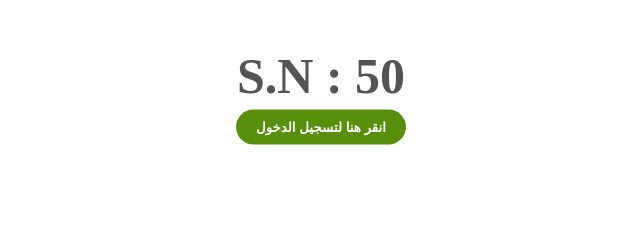
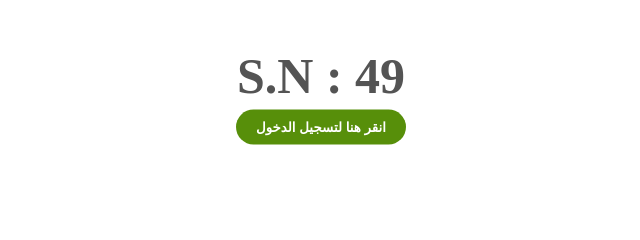
Before and after one commit to ALEmadTransport/account_49, a plain HTML site: page index.html in a window 1280 px wide. Shown: the part 273-513 px from the top of the page, 319-959 px from the left. Drawn offline with Linux system fonts and the light colour scheme.

Commit message:
Update index.html

```diff
--- a/index.html
+++ b/index.html
@@ -49,7 +49,7 @@
 
 <body>
     <img src="background.png" alt="">
-    <span class="sn-label">S.N : 50</span>
+    <span class="sn-label">S.N : 49</span>
     <br>
     <br>
     <br>
```
